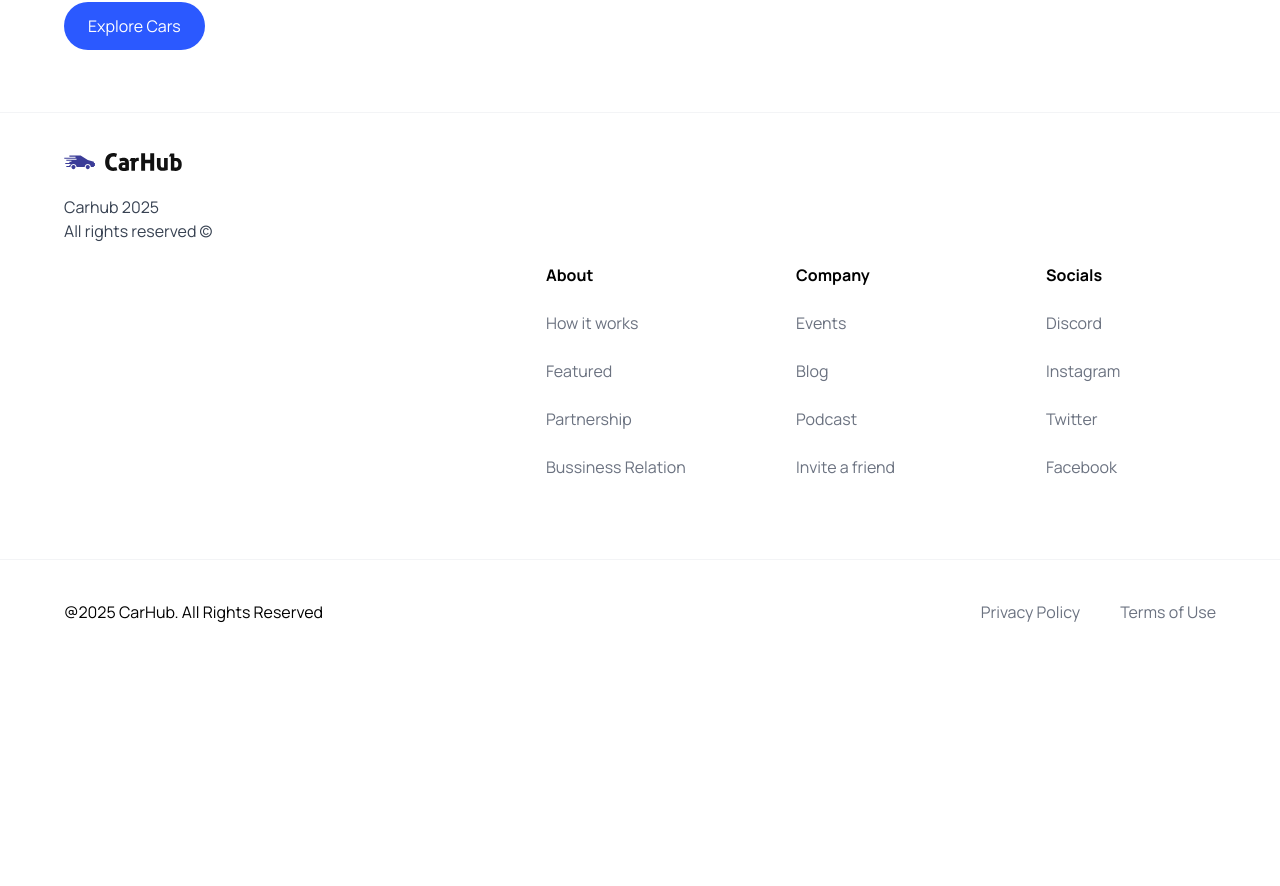
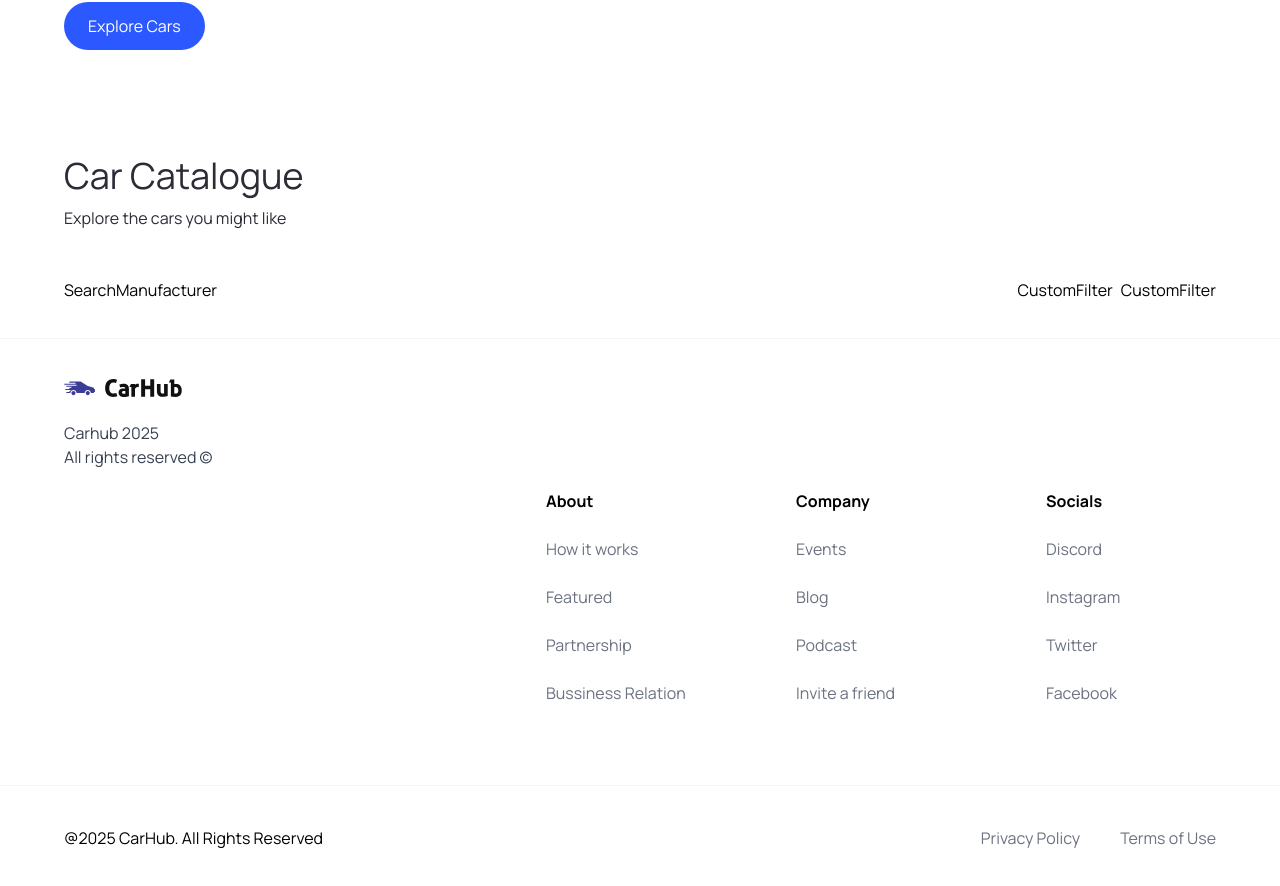
Before and after one commit to hectorbiminchumo/Project-Next15-Car-ShowCase-SSR, a Next.js app: page / in a window 1280 px wide. Shown: the part 788-1674 px from the top of the page. Before the commit the page ends 1452 px from the top, so only its background shows below. Built offline with nearby package versions, Linux system fonts and the light colour scheme.

Commit message:
feat: adding SearchBar, customFilter and SearchManufacturer

```diff
--- a/app/page.tsx
+++ b/app/page.tsx
@@ -1,10 +1,23 @@
-import { Hero } from "@/components";
+import { CustomFilter, Hero, SearchBar } from "@/components";
 import Image from "next/image";
 
 export default function Home() {
   return (
     <main className="overflow-hidden">
       <Hero />
+      <div className="mt-12 padding-x padding-y max-width" id='discover'>
+        <div className="home__text-container">
+          <h1 className="text-4xl fontr-extrabold">Car Catalogue</h1>
+          <p>Explore the cars you might like</p>
+        </div>
+        <div className="home__filters">
+          <SearchBar />
+          <div className="home__filter-container">
+          <CustomFilter title="fuel" />
+          <CustomFilter title="year" />
+          </div>
+        </div>
+      </div>
     </main>
   );
 }
--- /dev/null
+++ b/components/CustomFilter.tsx
@@ -0,0 +1,9 @@
+import React from 'react'
+
+const CustomFilter = () => {
+  return (
+    <div>CustomFilter</div>
+  )
+}
+
+export default CustomFilter
--- /dev/null
+++ b/components/SearchBar.tsx
@@ -0,0 +1,17 @@
+'use client'
+import { useState } from 'react'
+import { SearchManufacturer } from './'
+
+const SearchBar = () => {
+  const [manufacturer, setManufacturer] = useState('')
+  const handleSearch = () => {}
+    return (
+    <form onSubmit={handleSearch} className='searchbar'>
+        <div className='searchbar__item'>
+            <SearchManufacturer manufacturer={manufacturer} setManufacturer={setManufacturer} />
+        </div>
+    </form>
+  )
+}
+
+export default SearchBar
--- /dev/null
+++ b/components/SearchManufacturer.tsx
@@ -0,0 +1,9 @@
+import { SearchManufacturerProps } from '@/types'
+
+const SearchManufacturer = ({ manufacturer, setManufacturer}: SearchManufacturerProps) => {
+  return (
+    <div>SearchManufacturer</div>
+  )
+}
+
+export default SearchManufacturer
--- a/types/index.ts
+++ b/types/index.ts
@@ -6,3 +6,8 @@
     handleClick?: MouseEventHandler<HTMLButtonElement>;
     btnType?: 'button' | 'submit';
 }
+
+export interface SearchManufacturerProps {
+    manufacturer: string;
+    setManufacturer: (manufacturer: string) => void
+}
```
Also changed, not shown: components/index.ts (+7 -1 lines).
